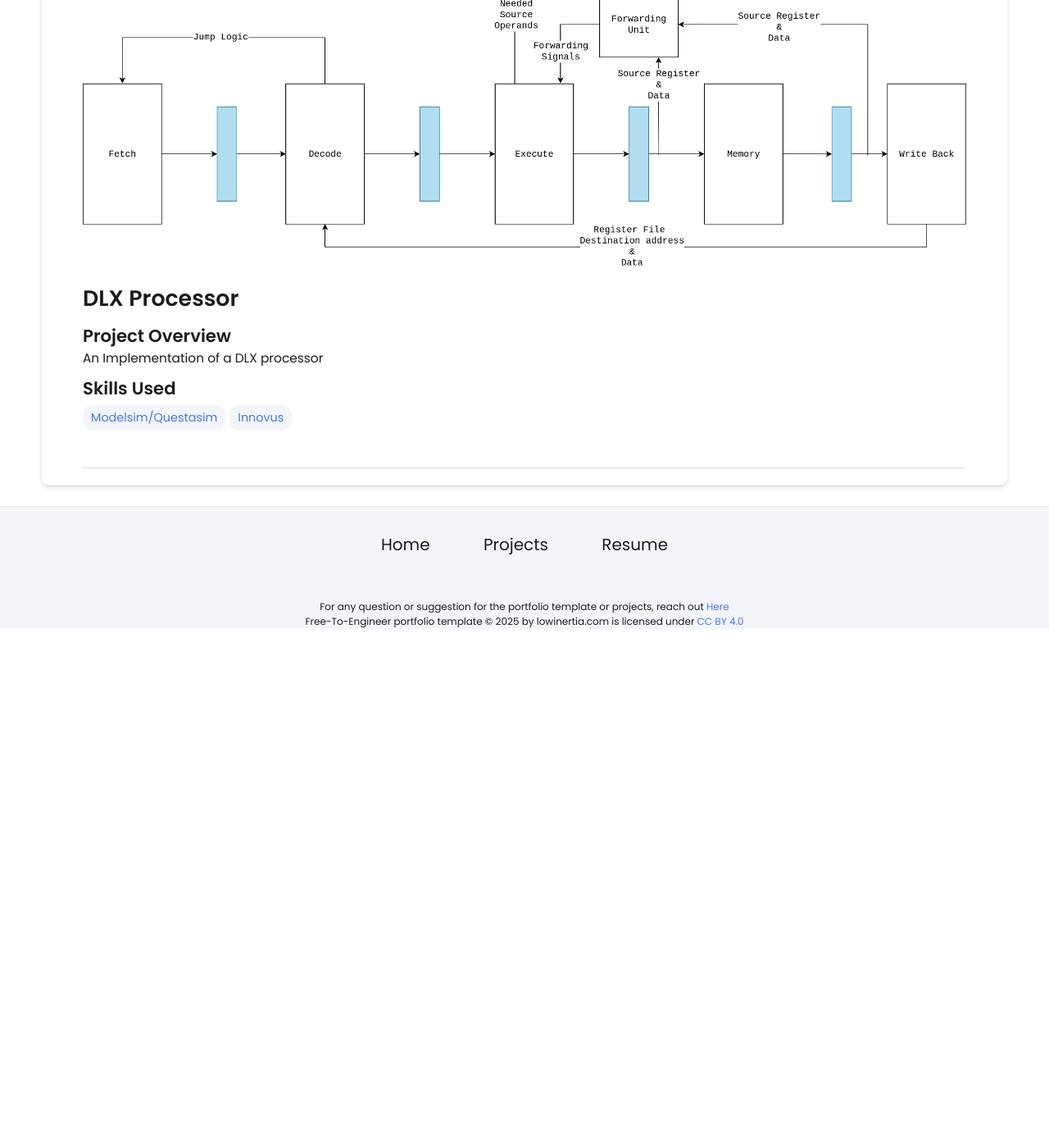
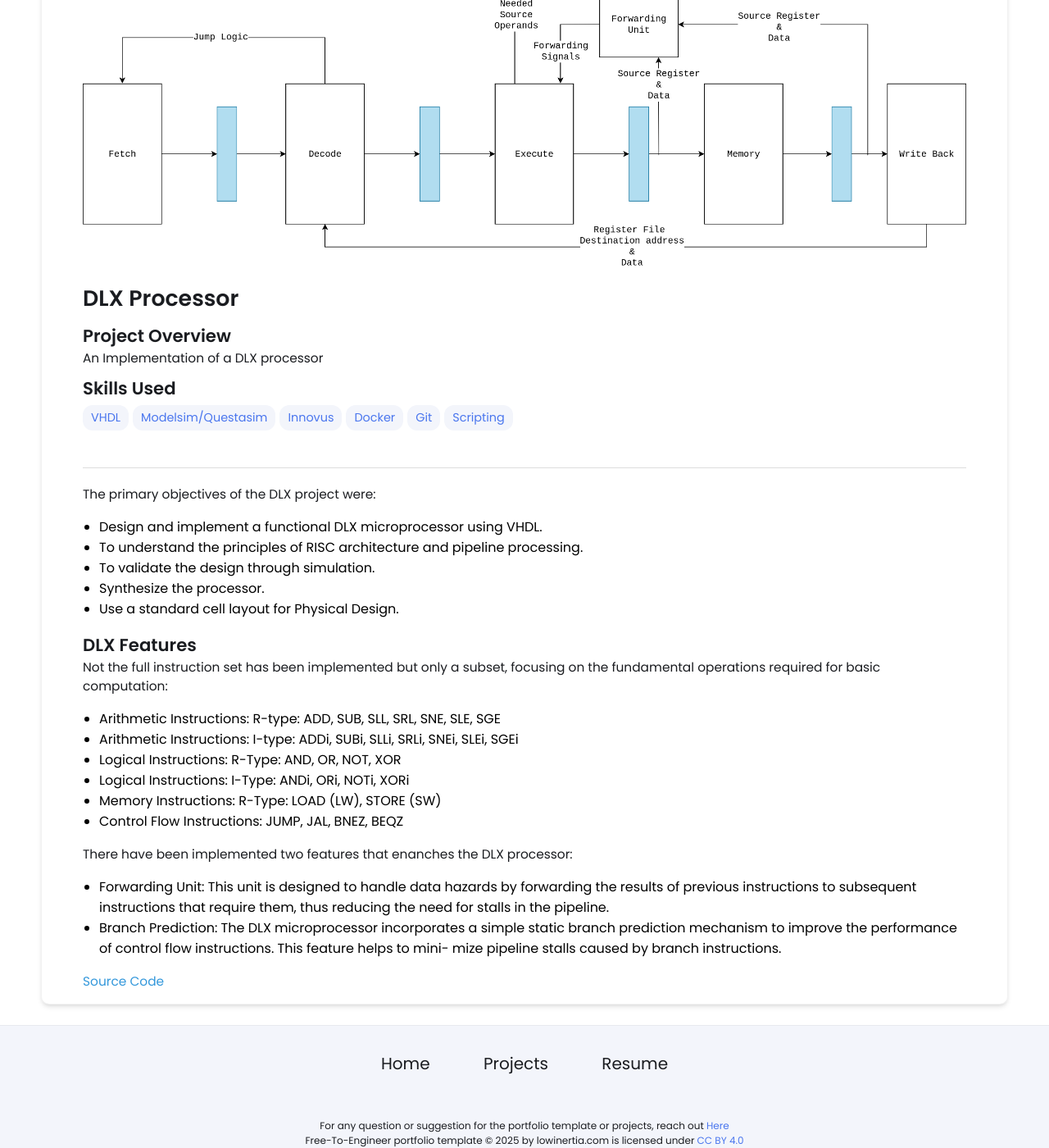
Before and after one commit to ilnerdchuck/ilnerdchuck.github.io, a Jekyll site: the page built from _projects/DLX/index.md, in a window 1280 px wide and 1400 px high, scrolled down 163 px. Shown: the whole window at 82% size. Built offline with Jekyll 4.4.1, drawn with Linux system fonts in a browser that asks for light colours; before the commit the page ends 930 px from its top, so only the background shows below that.

Commit message:
add: template skills

````diff
--- a/_projects/DLX/index.md
+++ b/_projects/DLX/index.md
@@ -3,8 +3,12 @@ layout: post
 title: DLX Processor
 description: An Implementation of a DLX processor
 skills:
+  - VHDL
   - Modelsim/Questasim
   - Innovus
+  - Docker
+  - Git
+  - Scripting
 
 main-image: /datapath.png
 ---
@@ -90,6 +94,7 @@ console.log(x);
 ```
 
 ## Adding external links
+
 [Wikipedia](https://en.wikipedia.org)
 
 
@@ -107,3 +112,34 @@ console.log(x);
 make sure to leave aline betwen the table and the header
 
  -->
+The primary objectives of the DLX project were:
+
+- Design and implement a functional DLX microprocessor using VHDL.
+- To understand the principles of RISC architecture and pipeline processing.
+- To validate the design through simulation.
+- Synthesize the processor.
+- Use a standard cell layout for Physical Design.
+
+## DLX Features
+
+Not the full instruction set has been implemented but only a subset, focusing on the
+fundamental operations required for basic computation:
+
+- Arithmetic Instructions: R-type: ADD, SUB, SLL, SRL, SNE, SLE, SGE
+- Arithmetic Instructions: I-type: ADDi, SUBi, SLLi, SRLi, SNEi, SLEi, SGEi
+- Logical Instructions: R-Type: AND, OR, NOT, XOR
+- Logical Instructions: I-Type: ANDi, ORi, NOTi, XORi
+- Memory Instructions: R-Type: LOAD (LW), STORE (SW)
+- Control Flow Instructions: JUMP, JAL, BNEZ, BEQZ
+
+There have been implemented two features that enanches the DLX processor:
+
+- Forwarding Unit: This unit is designed to handle data hazards by forwarding the results of
+previous instructions to subsequent instructions that require them, thus reducing the need for
+stalls in the pipeline.
+- Branch Prediction: The DLX microprocessor incorporates a simple static branch prediction
+mechanism to improve the performance of control flow instructions. This feature helps to mini-
+mize pipeline stalls caused by branch instructions.
+
+
+[Source Code](https://gitfront.io/r/ilnerdchuck/mwejCaw3AVcb/DLX-Microprocessor/)
````
